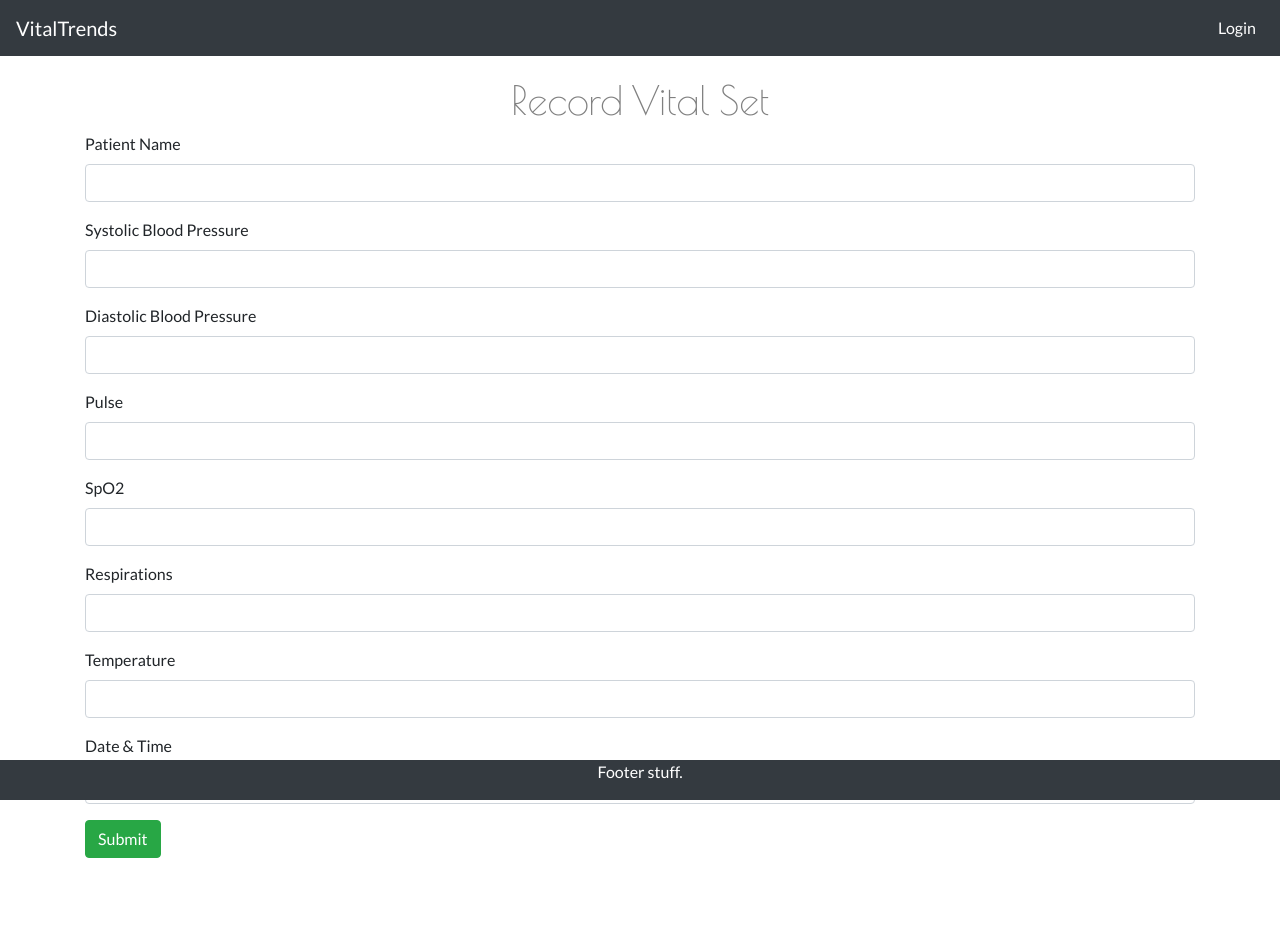
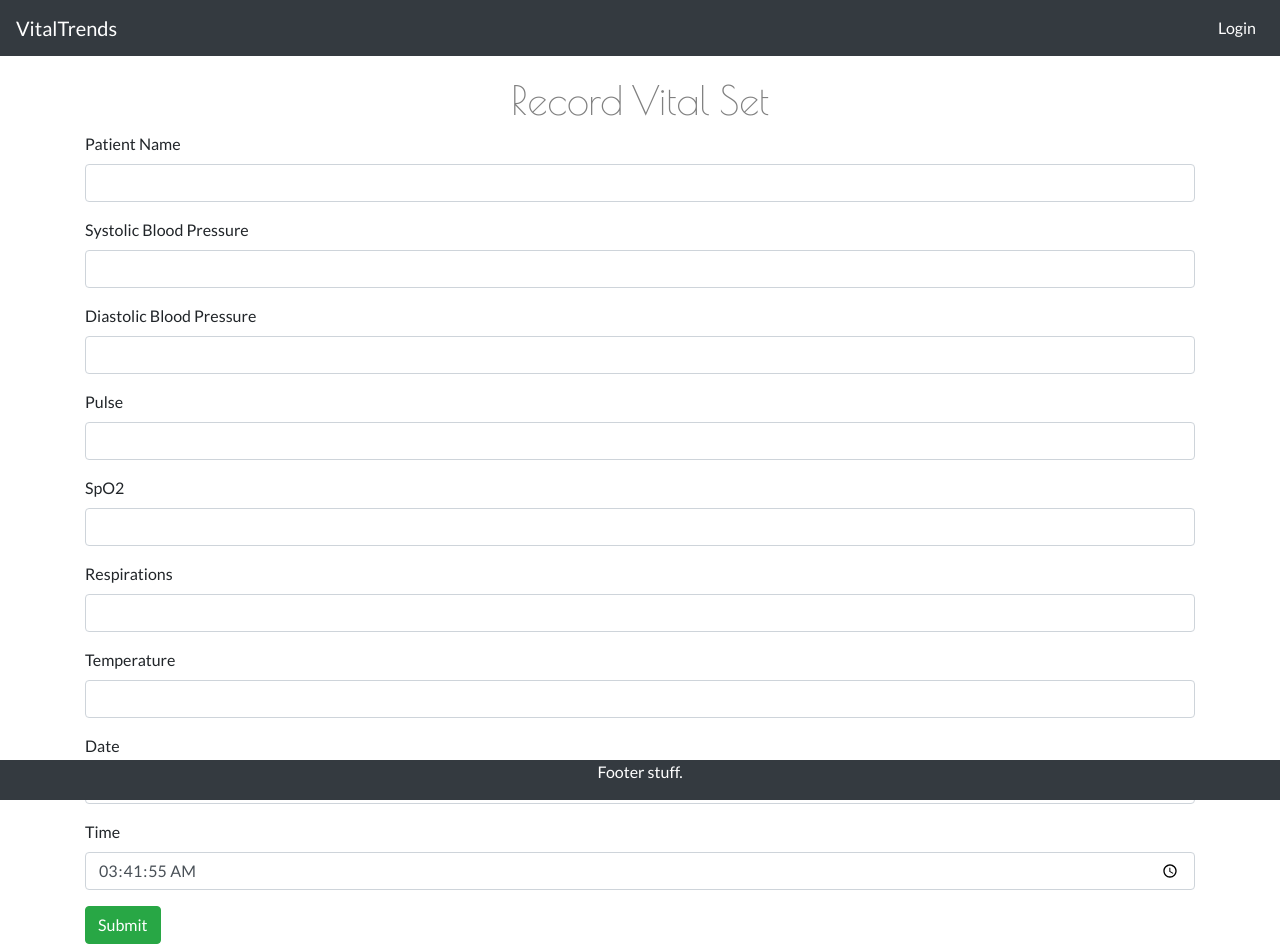
Before and after one commit to sarahsakordaniels/vital-trend-fe, a React (Create React App) app: page /vitalset/1 in a window 1280 px wide. Shown: the top 952 px of the page. Built offline with nearby package versions, Linux system fonts and the light colour scheme; no server answers; a web font is replaced by a local one.

Commit message:
changed form to have seperate date and time inputs

```diff
--- a/src/components/VitalForm.js
+++ b/src/components/VitalForm.js
@@ -16,7 +16,8 @@ class VitalForm extends Component {
             pulse: null,
             respirations: null,
             temperature: null,
-            timeStamp: moment(new Date()).format('YYYY-MM-DD')
+            date: moment(new Date()).format('YYYY-MM-DD'),
+            time: moment(new Date()).format('hh:mm:ss')
         }
     }
 
@@ -34,7 +35,9 @@ class VitalForm extends Component {
                 pulse: response.data.pulse,
                 respirations: response.data.respirations,
                 temperature: response.data.temperature,
-                timeStamp: moment(response.data.timeStamp).format('YYYY-MM-DD')
+                date: moment(response.data.date).format('YYYY-MM-DD'),
+                time: moment(response.data.time).format('hh:mm:ss')
+
             }))
     }
 
@@ -51,7 +54,8 @@ class VitalForm extends Component {
             pulse: values.pulse,
             respirations: values.respirations,
             temperature: values.temperature,
-            timeStamp: values.timeStamp
+            date: values.date,
+            time: values.time
             }
             if (this.state.id === -1) {
                 VitalDataService.addVitalSet(username, vitalset)
@@ -88,7 +92,7 @@ class VitalForm extends Component {
     //         errors.temperature = "Please enter a value for temperature."
     //     }
 
-    //     if(!!moment(values.timeStamp).isValid()){
+    //     if(!moment(values.date).isValid()){
     //         errors.date = "Please enter a valid date and time."
     //     }
     //     return errors
@@ -96,7 +100,7 @@ class VitalForm extends Component {
 
     render(){
 
-        let {patientName, systolic, diastolic, pulse, spo2, respirations, temperature, timeStamp} = this.state
+        let {patientName, systolic, diastolic, pulse, spo2, respirations, temperature, date, time} = this.state
 
         return(
             <div>
@@ -111,7 +115,8 @@ class VitalForm extends Component {
                             pulse,
                             respirations,
                             temperature,
-                            timeStamp
+                            date,
+                            time
                         }}
                         validateOnChange={false}
                         validateOnBlur={false}
@@ -157,10 +162,15 @@ class VitalForm extends Component {
                                         <label>Temperature</label>
                                         <Field className="form-control" type="number" name="temperature"/>
                                     </fieldset>
-                                    <ErrorMessage name="timeStamp" component="div" className="alert alert-warning" />
+                                    <ErrorMessage name="date" component="div" className="alert alert-warning" />
                                     <fieldset className="form-group">
-                                        <label>Date & Time</label>
-                                        <Field className="form-control" type="date" name="timeStamp"/>
+                                        <label>Date</label>
+                                        <Field className="form-control" type="date" name="date"/>
+                                    </fieldset>
+                                    <ErrorMessage name="time" component="div" className="alert alert-warning" />
+                                    <fieldset className="form-group">
+                                        <label>Time</label>
+                                        <Field className="form-control" type="time" name="time"/>
                                     </fieldset>
                                     <button className="btn btn-success" type = "submit">Submit</button>
                                 </Form>
--- a/src/components/VitalList.js
+++ b/src/components/VitalList.js
@@ -77,7 +77,8 @@ class VitalList extends Component {
                                 <th>Pulse</th>
                                 <th>SpO2</th>
                                 <th>Temperature</th>
-                                <th>Time Stamp</th>
+                                <th>Date</th>
+                                <th>Time</th>
                                 <th>Update</th>
                                 <th>Delete</th>
 
@@ -94,7 +95,8 @@ class VitalList extends Component {
                                             <td>{vitalset.pulse}</td>
                                             <td>{vitalset.spo2}</td>
                                             <td>{vitalset.temperature}</td>
-                                            <td>{moment(vitalset.timeStamp).format('YYYY-MM-DD')}</td>
+                                            <td>{moment(vitalset.date).format('YYYY-MM-DD')}</td>
+                                            <td>{moment(vitalset.time).format('hh:mm:ss')}</td>
                                             <td><button className="btn btn-success" onClick={() => this.updateVitalSet(vitalset.id)}>Update</button></td>
                                             <td><button className="btn btn-warning" onClick={() => this.deleteVitalSet(vitalset.id)}>Delete</button></td>
                                         </tr>
```
